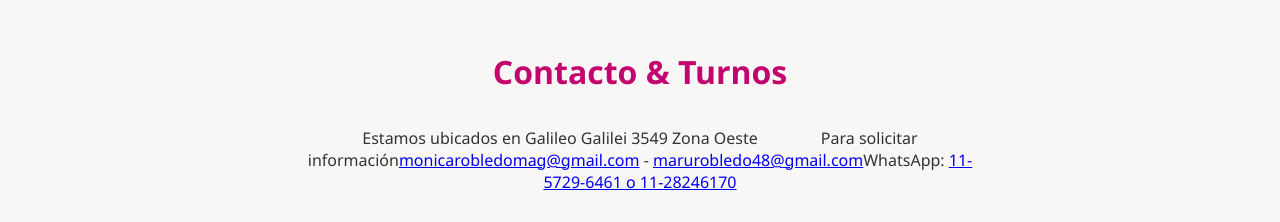
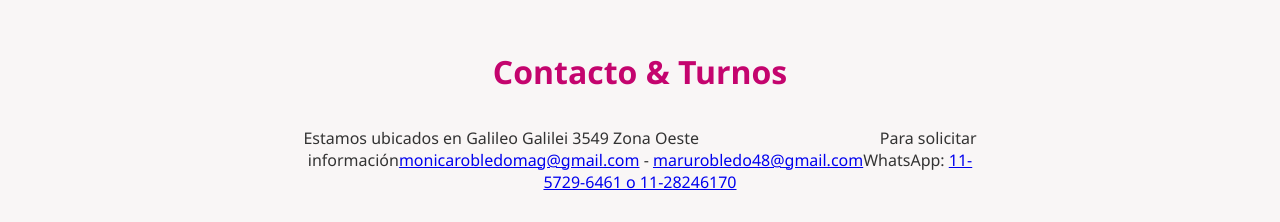
Before and after one commit to esteticaLR/web, a plain HTML site: page index.html in a window 1280 px wide. Shown: the part 4862-5084 px from the top of the page. Drawn offline with Linux system fonts and the light colour scheme.

Commit message:
Update index.html

```diff
--- a/index.html
+++ b/index.html
@@ -513,7 +513,7 @@
 <!-- ===================== SECCIÓN CONTACTO ===================== -->
 <section id="contacto">
   <h2>Contacto & Turnos</h2>
-  <p style="text-align:center; max-width:700px; margin:0 auto 2rem;">Estamos ubicados en Galileo Galilei 3549 Zona Oesteㅤㅤㅤㅤ Para solicitar información<a href="mailto:monicarobledomag@gmail.com">monicarobledomag@gmail.com</a> - <a href="maito:marurobledo48@gmail.com">marurobledo48@gmail.com</a>WhatsApp: <a href="https://wa.me/5491157296461" target="_blank">11-5729‑6461 o 11-28246170</a></p>
+  <p style="text-align:center; max-width:700px; margin:0 auto 2rem;">Estamos ubicados en Galileo Galilei 3549 Zona Oesteㅤㅤㅤㅤ ㅤㅤㅤㅤㅤㅤㅤㅤPara solicitar información<a href="mailto:monicarobledomag@gmail.com">monicarobledomag@gmail.com</a> - <a href="maito:marurobledo48@gmail.com">marurobledo48@gmail.com</a>WhatsApp: <a href="https://wa.me/5491157296461" target="_blank">11-5729‑6461 o 11-28246170</a></p>
   <div style="display:flex; justify-content:center;">
    <iframe src="https://www.google.com/maps/embed?pb=!1m18!1m12!1m3!1d3283.263762716352!2d-58.76575192339149!3d-34.622774258506446!2m3!1f0!2f0!3f0!3m2!1i1024!2i768!4f13.1!3m3!1m2!1s0x95bc95c1737bec6d%3A0x4c5ae5a1e64545c9!2sGalileo%20Galilei%203549%2C%20B1742FIU%20Paso%20del%20Rey%2C%20Provincia%20de%20Buenos%20Aires!5e0!3m2!1ses!2sar!4v1747745821494!5m2!1ses!2sar" width="600" height="450" style="border:0;" allowfullscreen="" loading="lazy" referrerpolicy="no-referrer-when-downgrade"></iframe>
   </div>
```
